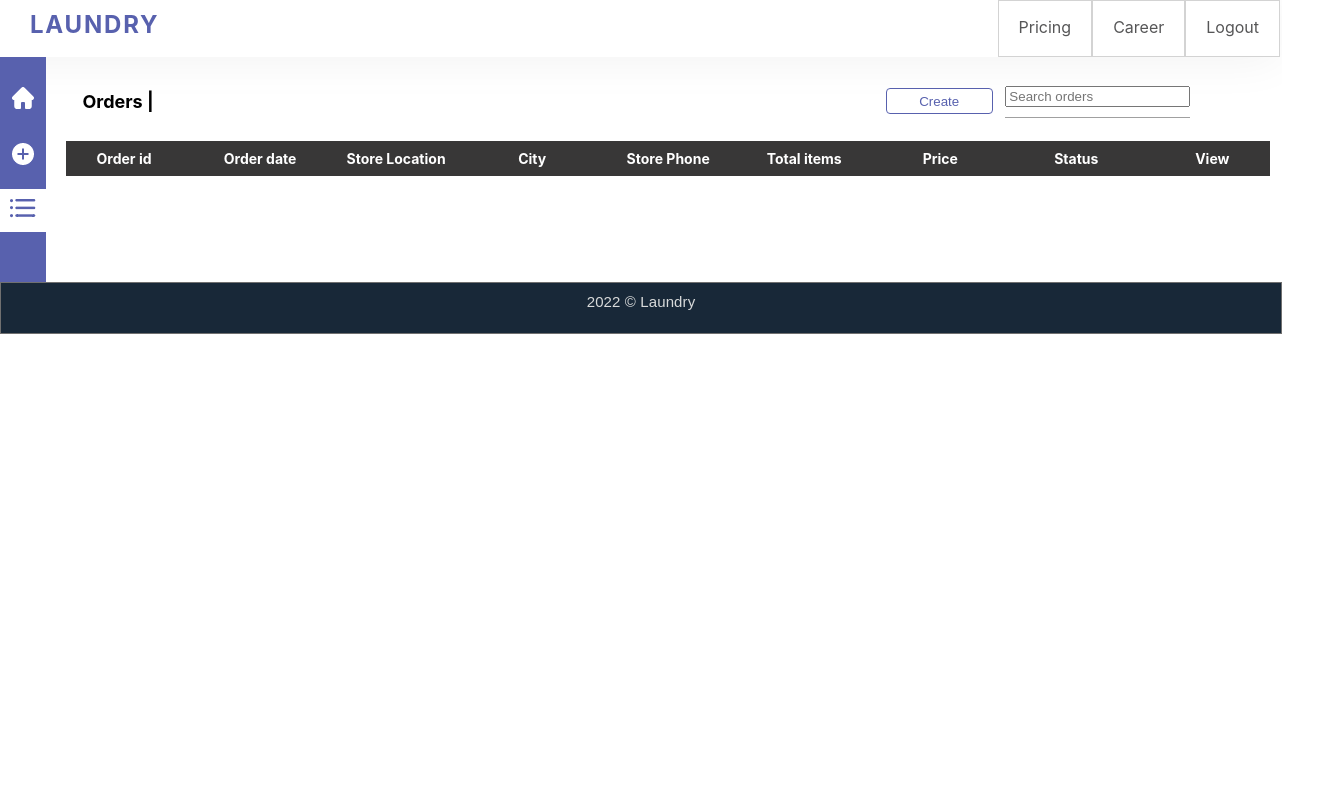
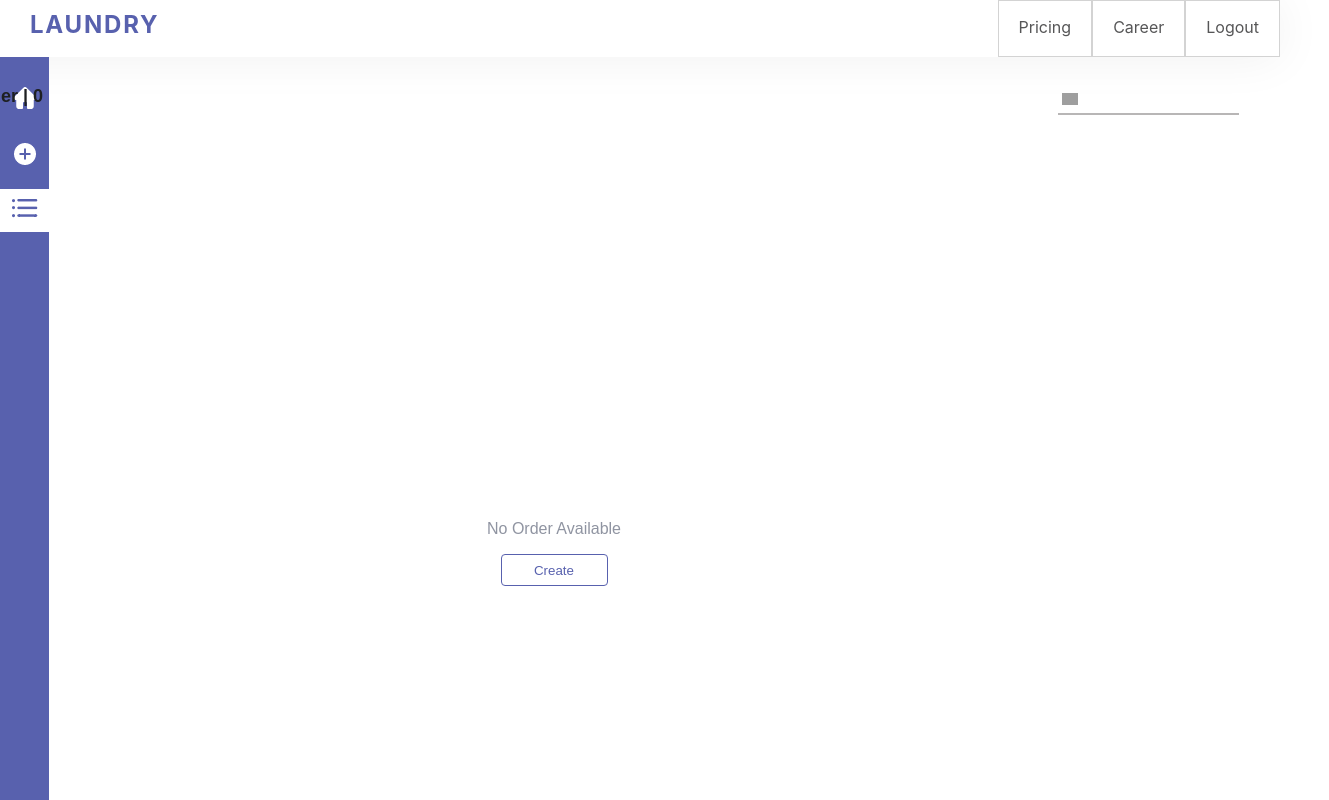
Before and after one commit to Pragati-rathore/laundry-cart-frontend, a React (Create React App) app: page /orders in a window 1280 px wide. Shown: the top 800 px of the page, 1329 px wide, since content can reach past the window. Built offline with nearby package versions, Linux system fonts and the light colour scheme; no server answers; sample sign-in values are in the browser's storage; grey boxes are pictures that could not be loaded.

Commit message:
removed some lintin errors

```diff
--- a/src/components/Home/sidebar.js
+++ b/src/components/Home/sidebar.js
@@ -1,5 +1,5 @@
 import React from "react";
-import { useLocation, useNavigate } from "react-router-dom";
+import { useNavigate } from "react-router-dom";
 import ContentIcon from "../../images/content.png";
 import PlusIcon from "../../images/plus.png";
 import HomeIcon from "../../images/home.png";
--- a/src/components/PastOrders/pastOrder.js
+++ b/src/components/PastOrders/pastOrder.js
@@ -1,15 +1,16 @@
 import React, { useState } from "react";
 import "./pastOrder.css";
 import eyeIcon from "../../images/eye.png";
+import CreateOrderButton from "../createOrderButton";
 import { useEffect } from "react";
 import { useNavigate } from "react-router-dom";
 
 function PastOrder() {
   const [orders, setOrders] = useState([]);
   const [searchStr, setSearchStr] = useState("");
-  const [isCancel, setIsCancel] = useState(false);
-  const [isSummary, setIsSummary] = useState(false);
-  const [selectedOrderId, setSelectedOrderId] = useState("");
+  //const [isCancel, setIsCancel] = useState(false);
+  //const [isSummary, setIsSummary] = useState(false);
+  //const [selectedOrderId, setSelectedOrderId] = useState("");
   const navigate = useNavigate();
 
   useEffect(() => {
@@ -29,11 +30,11 @@ function PastOrder() {
         }
       })
       .catch((err) => console.log(err));
-  }, []);
+  }, [navigate]);
 
   return (
     <>
-      <div className="pastOrder">
+      {orders.length > 0 && <div className="pastOrder">
         <div className="table-order-main-header">
           <div className="table-main-header-data">
             <h4 style={{ fontSize: "18px" }}>Orders |</h4>
@@ -137,8 +138,8 @@ function PastOrder() {
                     <p
                       id="cancel-text-cell"
                       onClick={(e) => {
-                        setIsCancel(true);
-                        setSelectedOrderId(order._id);
+                        //setIsCancel(true);
+                        //setSelectedOrderId(order._id);
                       }}
                     >
                       Cancel Order
@@ -153,7 +154,8 @@ function PastOrder() {
           })}
           </div>
         </div>
-      </div>
+      </div>}
+      {orders.length === 0 && <CreateOrderButton/>}
     </>
   );
 }
--- a/src/components/PastOrders/pastSummary.js
+++ b/src/components/PastOrders/pastSummary.js
@@ -1,14 +1,11 @@
 import React from "react";
 import "./pastSummary.css"
-import {useState} from "react";
 
 
 function PastSummary(){
 
-    const [location, setLocation] = useState("store location");
     return(
         <>
-
 <div className="summary__conatiner1">
           <div className="summary__leftdiv">
             <header className="summary__header">
@@ -25,7 +22,7 @@ function PastSummary(){
                 className="summary__storeselector__form"
                 required="true"
                 onChange={(e) => {
-                  setLocation(e.target.value);
+                  //setLocation(e.target.value);
                 }}
               >
                 <option value="store location">Store Location</option>
--- a/src/components/createOrderButton.js
+++ b/src/components/createOrderButton.js
@@ -18,7 +18,7 @@ function CreateOrderButton(){
         </div>
         <div className="create_order">
             <p>No Order Available</p>
-            <Link to ="/create-order"><button>Create</button></Link>
+            <Link to ="/orders/new"><button>Create</button></Link>
             {/* <a href="" ><button>Create</button></a> */}
             {/* <button onClick={navigateToSummary}>summary</button> */}
         </div>
```
